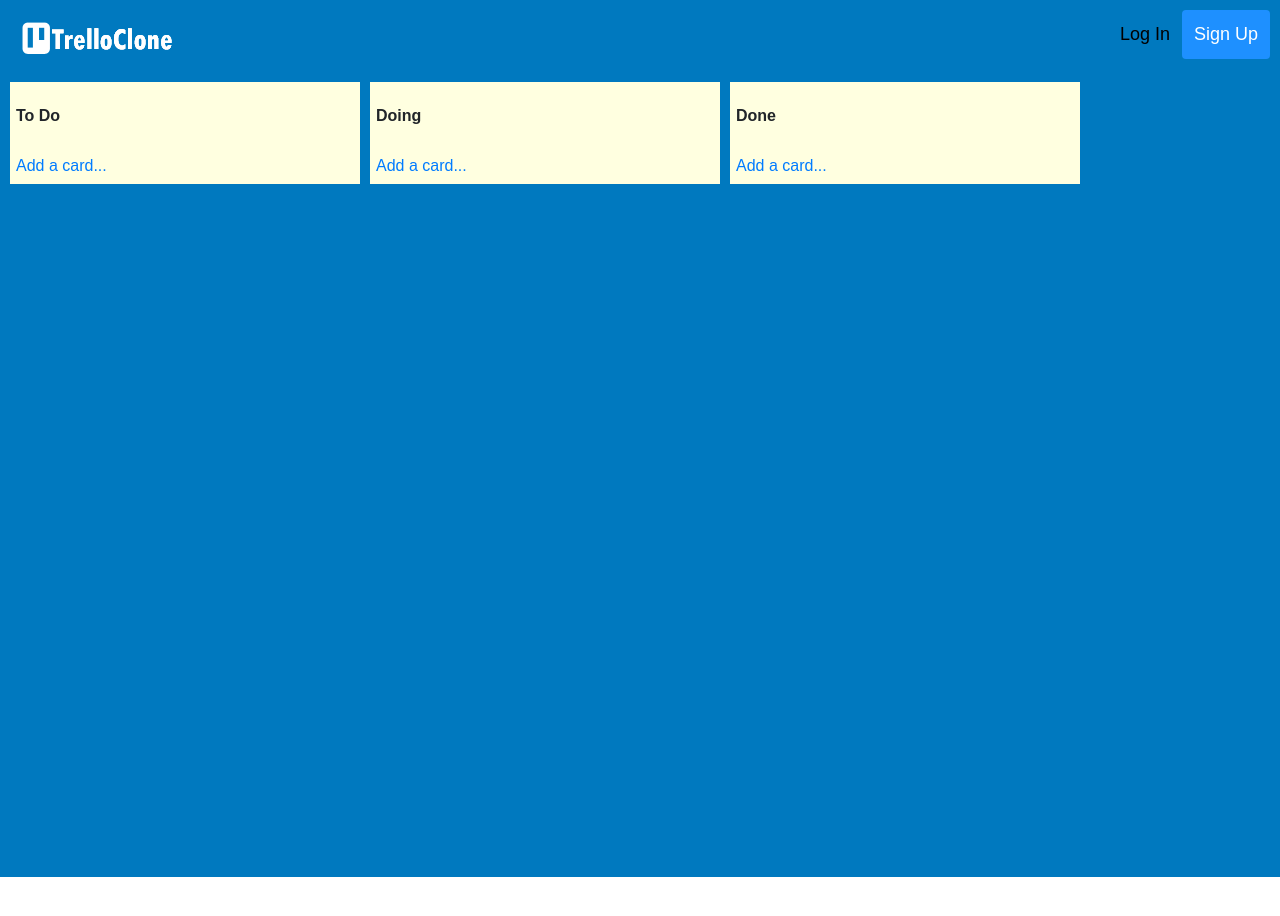
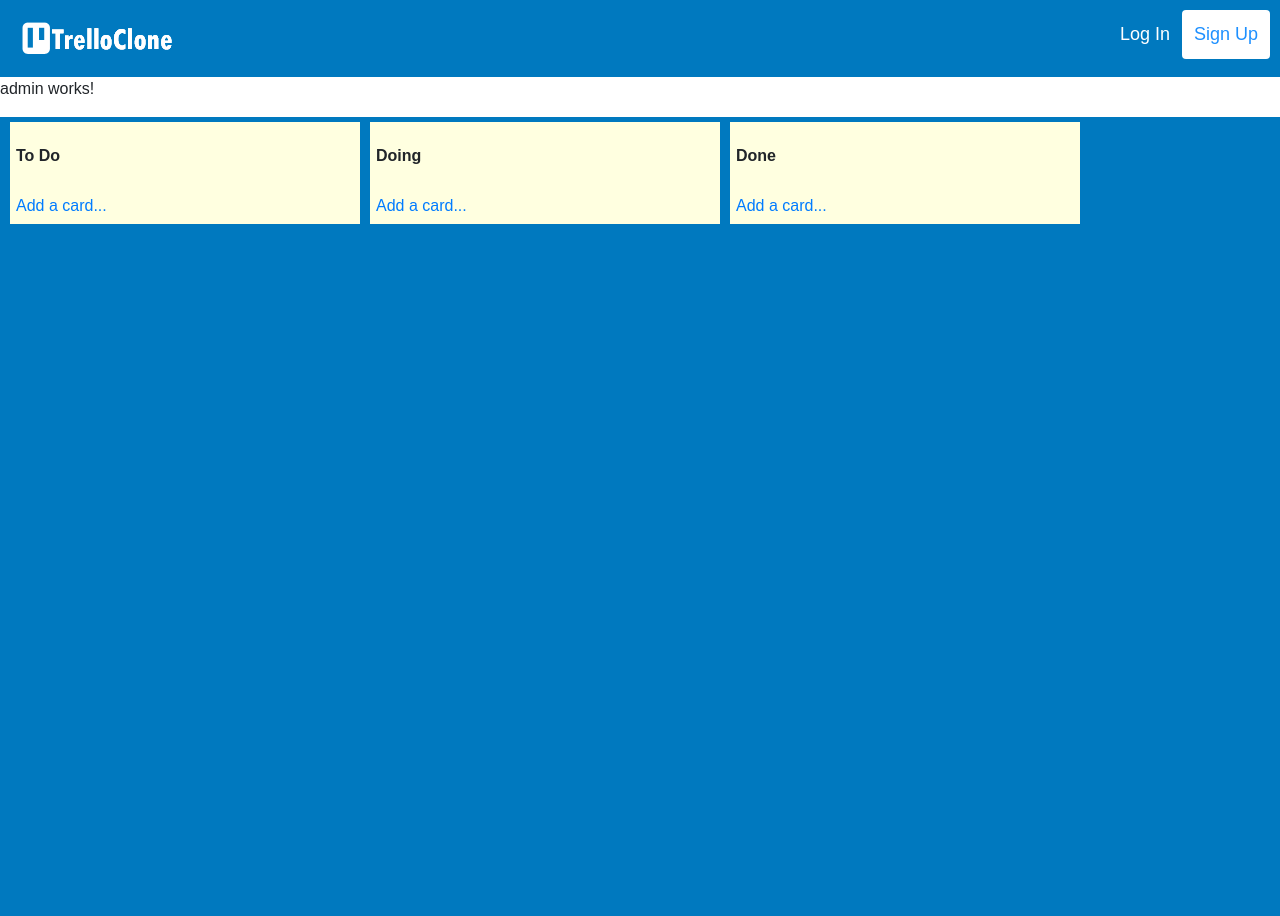
Before and after one commit to poojagaikwad1797/angular-trello, an Angular app: page /admin in a window 1280 px wide. Before the commit this address led to /. Before the commit the page ends 877 px from the top, so only its background shows below. Built offline with nearby package versions, Linux system fonts and the light colour scheme.

Commit message:
create component auth and admin

```diff
--- /dev/null
+++ b/src/app/admin/admin.component.html
@@ -0,0 +1 @@
+<p>admin works!</p>
--- /dev/null
+++ b/src/app/admin/admin.component.ts
@@ -0,0 +1,15 @@
+import { Component, OnInit } from '@angular/core';
+
+@Component({
+  selector: 'app-admin',
+  templateUrl: './admin.component.html',
+  styleUrls: ['./admin.component.css']
+})
+export class AdminComponent implements OnInit {
+
+  constructor() { }
+
+  ngOnInit(): void {
+  }
+
+}
--- a/src/app/app-routing.module.ts
+++ b/src/app/app-routing.module.ts
@@ -1,8 +1,13 @@
 import { NgModule } from '@angular/core';
 import { Routes, RouterModule } from '@angular/router';
+import { AuthComponent } from './auth/auth.component';
+import { AdminComponent } from './admin/admin.component';
 
-
-const routes: Routes = [];
+const routes: Routes = [
+  { path: '', pathMatch: 'full', redirectTo: 'login'},
+  { path: 'auth', component: AuthComponent },
+  { path: 'admin', component: AdminComponent }
+];
 
 @NgModule({
   imports: [RouterModule.forRoot(routes)],
--- a/src/app/app.component.css
+++ b/src/app/app.component.css
@@ -13,7 +13,7 @@ body {
 
 .header a {
   float: left;
-  color: black;
+  color: white;
   text-align: center;
   padding: 12px;
   text-decoration: none;
@@ -28,13 +28,13 @@ body {
 }
 
 .header a:hover {
-  background-color: #ddd;
-  color: black;
+  text-decoration: underline;
+
 }
 
 .header a.active {
-  background-color: dodgerblue;
-  color: white;
+  background-color: white;
+  color: dodgerblue;
 }
 
 .header-right {
--- a/src/app/app.component.html
+++ b/src/app/app.component.html
@@ -12,7 +12,7 @@
     <a class="active" href="#">Sign Up</a>
   </div>
 </div>
-
+<router-outlet></router-outlet>
 
 
 
--- a/src/app/app.module.ts
+++ b/src/app/app.module.ts
@@ -6,6 +6,8 @@ import { AppComponent } from './app.component';
 import { CardComponent } from './card/card.component';
 import { ListComponent } from './list/list.component';
 import { BoardComponent } from './board/board.component';
+import { AuthComponent } from './auth/auth.component';
+import { AdminComponent } from './admin/admin.component';
 
 
 @NgModule({
@@ -13,7 +15,9 @@ import { BoardComponent } from './board/board.component';
     AppComponent,
     CardComponent,
     ListComponent,
-    BoardComponent
+    BoardComponent,
+    AuthComponent,
+    AdminComponent
   ],
   imports: [
     BrowserModule,
--- /dev/null
+++ b/src/app/auth/auth.component.html
@@ -0,0 +1 @@
+<p>auth works!</p>
--- /dev/null
+++ b/src/app/auth/auth.component.ts
@@ -0,0 +1,15 @@
+import { Component, OnInit } from '@angular/core';
+
+@Component({
+  selector: 'app-auth',
+  templateUrl: './auth.component.html',
+  styleUrls: ['./auth.component.css']
+})
+export class AuthComponent implements OnInit {
+
+  constructor() { }
+
+  ngOnInit(): void {
+  }
+
+}
```
Also changed, not shown: src/app/admin/admin.component.css (added), src/app/auth/auth.component.css (added), 2 other files (tests, documents, lock files or other folders).
